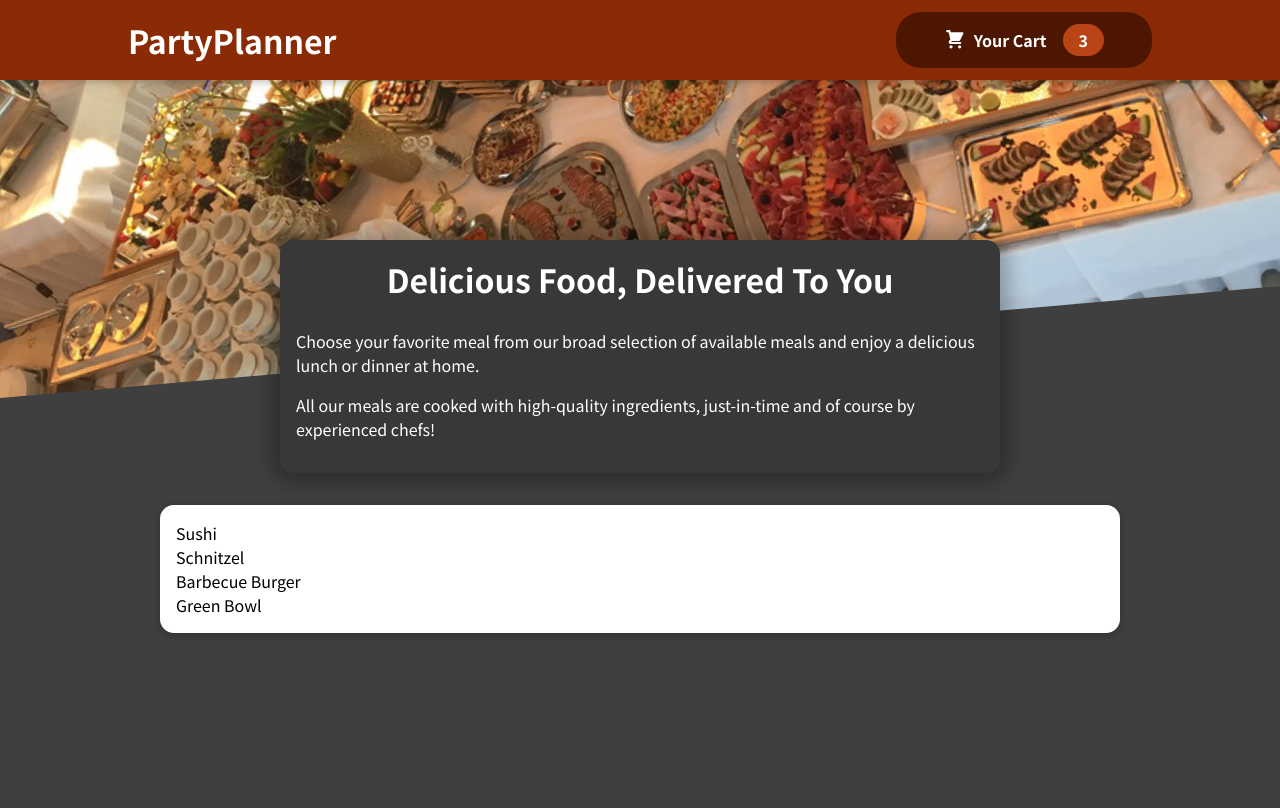
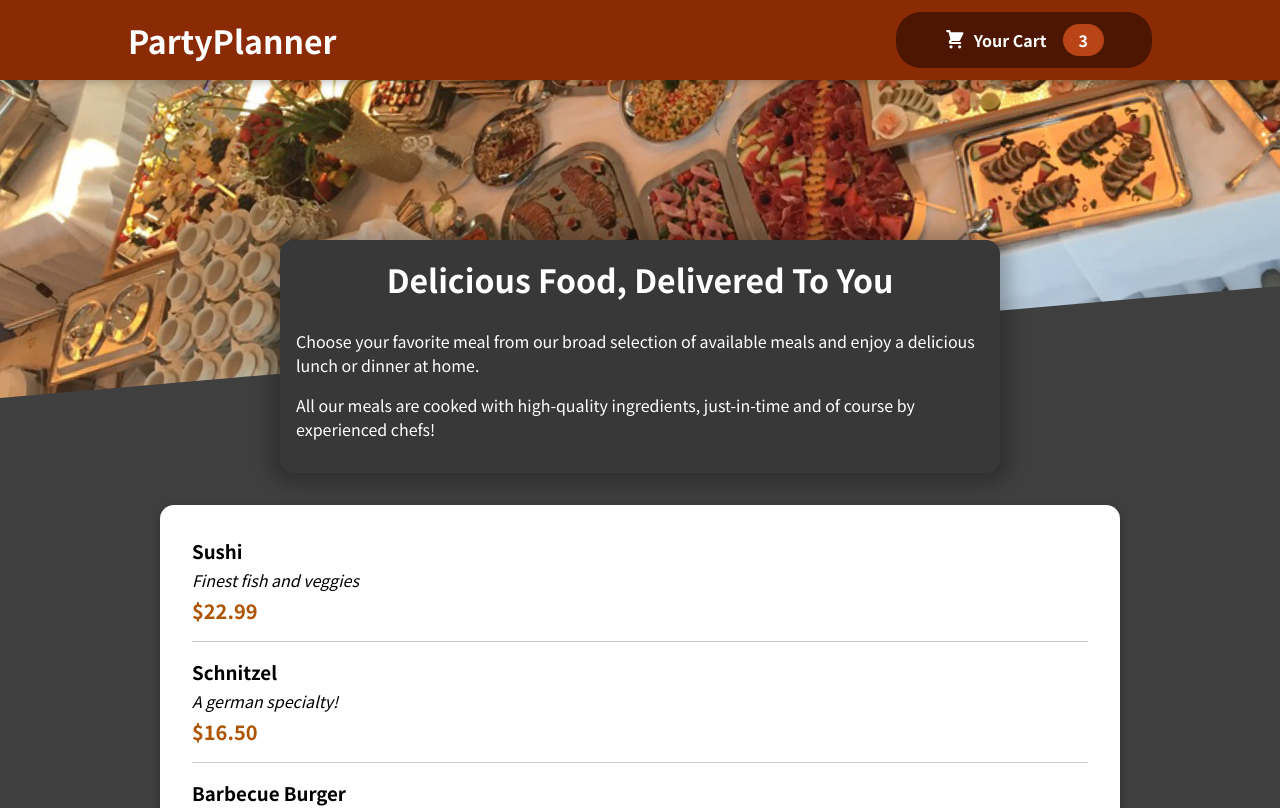
Before and after one commit to peayah/partyplanner, a React (Create React App) app: page / in a window 1280 px wide. Shown: the top 808 px of the page. Built offline with nearby package versions, Linux system fonts and the light colour scheme.

Commit message:
add meal item logic

```diff
--- a/src/components/Meals/AvailableMeals.js
+++ b/src/components/Meals/AvailableMeals.js
@@ -1,4 +1,5 @@
 import Card from "../UI/Card"
+import MealItem from "./MealItem/MealItem"
 import classes from "./AvailableMeals.module.css"
 
 const DUMMY_MEALS = [
@@ -29,14 +30,23 @@
 ];
 
 const AvailableMeals = () => {
-    const mealsList = DUMMY_MEALS.map(meal => <li>{ meal.name }</li>);
-    return <section className={classes.meals}>
+    const mealsList = DUMMY_MEALS.map(meal => (
+    <MealItem
+        key={meal.id}
+        name={meal.name}
+        description={meal.description}
+        price={meal.price}
+        />
+    ));
+
+    return (
+        <section className={classes.meals}>
             <Card>
                 <ul>
                     { mealsList }
                 </ul>
             </Card>
         </section>
-}
+)}
 
 export default AvailableMeals
--- a/src/components/Meals/MealItem/MealItem.js
+++ b/src/components/Meals/MealItem/MealItem.js
@@ -0,0 +1,18 @@
+// from available meals
+import classes from "./MealItem.module.css"
+const MealItem = props => {
+    const price = `$${props.price.toFixed(2)}`
+    return <li className={classes.meal}>
+
+        <div>
+            <h3>{props.name}</h3>
+        <div className={classes.description}>{props.description}</div>
+        <div className={classes.price}>{price}</div>
+        </div>
+        <div>
+
+        </div>
+    </li>
+}
+
+export default MealItem;
```
Also changed, not shown: MealForm.js (added), MealForm.module.css (added). Lines whose indentation alone changed are shown as unchanged.
